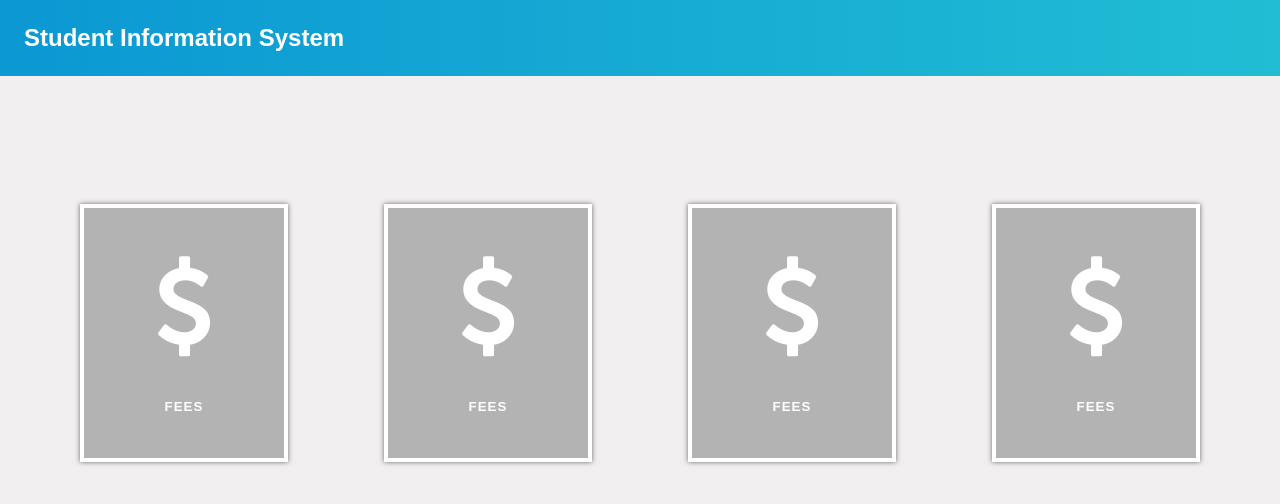
After one commit to Utkarsh155/Student, a PHP site: page /page.html in a window 1280 px wide. The commit adds this page. Shown: the top 504 px of the page. Run offline with PHP 8.4, Linux system fonts and the light colour scheme.

Commit message:
added homepage

```diff
--- a/css/stylelogin.css
+++ b/css/stylelogin.css
@@ -517,3 +517,68 @@ form {
     margin: 4rem 2rem;
   }
 }
+
+/* ?HOME PAGE */
+
+.home {
+  background-color: #f1efef;
+}
+.top-bar-home {
+  color: white;
+  padding: 1.5rem;
+  background: #74ebd5; /* fallback for old browsers */
+  background: -webkit-linear-gradient(
+    to right,
+    #0b98d3,
+    #21bdd4
+  ); /* Chrome 10-25, Safari 5.1-6 */
+  background: linear-gradient(
+    to right,
+    #0b98d3,
+    #21bdd4
+  ); /* W3C, IE 10+/ Edge, Firefox 16+, Chrome 26+, Opera 12+, Safari 7+ */
+}
+
+.home-container {
+  display: flex;
+  flex-wrap: wrap;
+  margin: 8rem 2rem;
+}
+.fees {
+  min-width: 200px;
+  max-width: 210px;
+  margin: 0 auto;
+  background-color: rgb(179, 179, 179);
+  height: 250px;
+  transition: 1s;
+  border: 4px solid white;
+  text-align: center;
+  box-shadow: 0 0 5px rgb(107, 106, 106);
+}
+.fees:hover {
+  height: 260px;
+  transition: 1s;
+  transform: scale(1.1);
+}
+.home-fees {
+  padding: 3rem 3rem 0 3rem;
+  color: white;
+  display: block;
+  font-size: 100px;
+}
+.dark {
+  cursor: pointer;
+  color: white;
+  font-weight: bold;
+  letter-spacing: 1px;
+  font-family: sans-serif;
+  margin: 2rem;
+  transition: 1s;
+  background-color: transparent;
+  border: 3px solid transparent;
+  padding: 0.5rem 2rem;
+}
+.dark:hover {
+  transition: 1s;
+  border: 3px solid white;
+}
--- /dev/null
+++ b/page.html
@@ -0,0 +1,40 @@
+<!DOCTYPE html>
+<html lang="en">
+  <head>
+    <link
+      rel="stylesheet"
+      href="https://stackpath.bootstrapcdn.com/font-awesome/4.7.0/css/font-awesome.min.css"
+      integrity="sha384-wvfXpqpZZVQGK6TAh5PVlGOfQNHSoD2xbE+QkPxCAFlNEevoEH3Sl0sibVcOQVnN"
+      crossorigin="anonymous"
+    />
+    <meta charset="UTF-8" />
+    <meta name="viewport" content="width=device-width, initial-scale=1.0" />
+    <title>Document</title>
+    <link rel="stylesheet" href="css/stylelogin.css" />
+  </head>
+  <body class="home">
+    <div class="top-bar-home">
+      <h3 class="home-heading">
+        <span>S</span>tudent <span>I</span>nformation <span>S</span>ystem
+      </h3>
+    </div>
+    <div class="home-container">
+      <div class="fees">
+        <i class="fa fa-usd home-fees" aria-hidden="true"></i>
+        <button class="dark">FEES</button>
+      </div>
+      <div class="fees">
+        <i class="fa fa-usd home-fees" aria-hidden="true"></i>
+        <button class="dark">FEES</button>
+      </div>
+      <div class="fees">
+        <i class="fa fa-usd home-fees" aria-hidden="true"></i>
+        <button class="dark">FEES</button>
+      </div>
+      <div class="fees">
+        <i class="fa fa-usd home-fees" aria-hidden="true"></i>
+        <button class="dark">FEES</button>
+      </div>
+    </div>
+  </body>
+</html>
```
